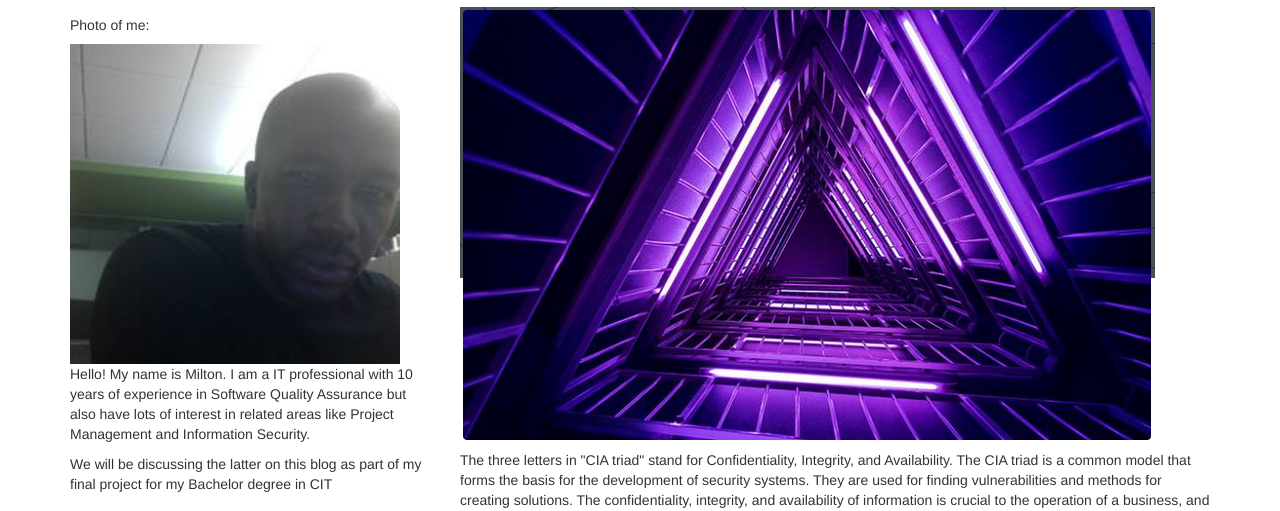
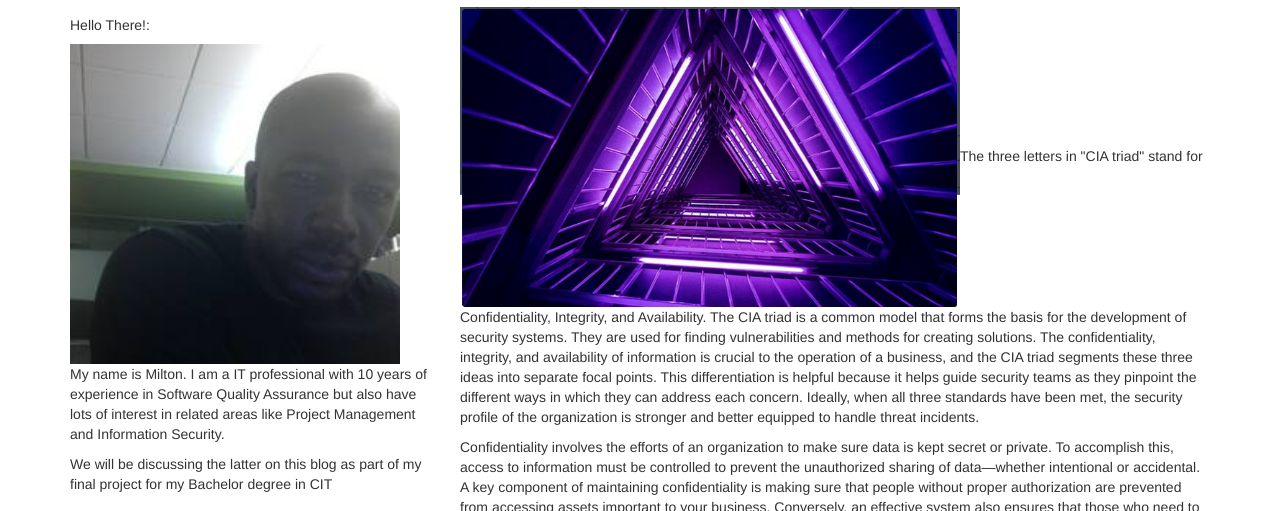
Before and after one commit to finalproject450/finalproject450.github.io, a plain HTML site: page index.html in a window 1280 px wide. Shown: the part 417-928 px from the top of the page. Drawn offline with Linux system fonts and the light colour scheme.

Commit message:
Update index.html

```diff
--- a/index.html
+++ b/index.html
@@ -38,9 +38,9 @@
     <div class="col-sm-4">
       <h2>About Me</h2>
       <br>
-      <h5>Photo of me:</h5>
+      <h5>Hello There!:</h5>
       <img src="Fad pro.jpg" alt="MyPic" width="330" height="320">
-      <p>Hello! My name is Milton. I am a IT professional with 10 years of experience in Software Quality Assurance but also have lots of interest in related areas like Project Management and Information Security.</p>
+      <p>My name is Milton. I am a IT professional with 10 years of experience in Software Quality Assurance but also have lots of interest in related areas like Project Management and Information Security.</p>
       <p>We will be discussing the latter on this blog as part of my final project for my Bachelor degree in CIT</p>
 
       <h3>Links</h3>
@@ -57,7 +57,7 @@
 
       <h3>The CIA Triad</h3>
       <h5>Title description, Jan 7, 2023</h5>
-      <img src="cia_triad.png" alt="CIA Triad"> </p>
+      <img src="cia_triad.png" alt="CIA Triad" width="500" height="300> </p>
 
       <p>The three letters in "CIA triad" stand for Confidentiality, Integrity, and Availability. The CIA triad is a common model that
         forms the basis for the development of security systems. They are used for finding vulnerabilities and methods for creating solutions.
```
